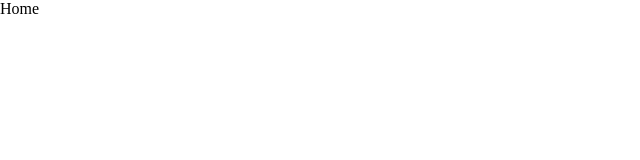
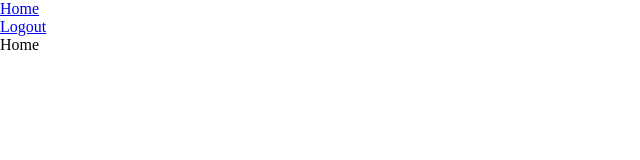
Before and after one commit to Shubhank-S/Ecommerce-Dashboard, a React (Vite) app in the folder client/: page / in a window 1280 px wide. Shown: the top 160 px of the page, without its empty margins (0-640 px from the left). Built offline with nearby package versions, Linux system fonts and the light colour scheme.

Commit message:
Worked on Header component

```diff
--- a/client/src/App.jsx
+++ b/client/src/App.jsx
@@ -2,11 +2,13 @@
 import { BrowserRouter, Routes, Route } from "react-router-dom";
 import Home from "./pages/Home";
 import Logout from "./pages/Logout";
+import Header from "./components/Header";
 
 function App() {
   return (
     <main>
       <BrowserRouter>
+        <Header />
         <Routes>
           <Route path="/" element={<Home />} />
           <Route path="/logout" element={<Logout />} />
--- /dev/null
+++ b/client/src/components/Header.jsx
@@ -0,0 +1,19 @@
+import React from "react";
+import { NavLink } from "react-router-dom";
+
+function Header() {
+  return (
+    <header className="header">
+      <ul>
+        <li>
+          <NavLink to="/">Home</NavLink>
+        </li>
+        <li>
+          <NavLink to="/logout">Logout</NavLink>
+        </li>
+      </ul>
+    </header>
+  );
+}
+
+export default Header;
```
